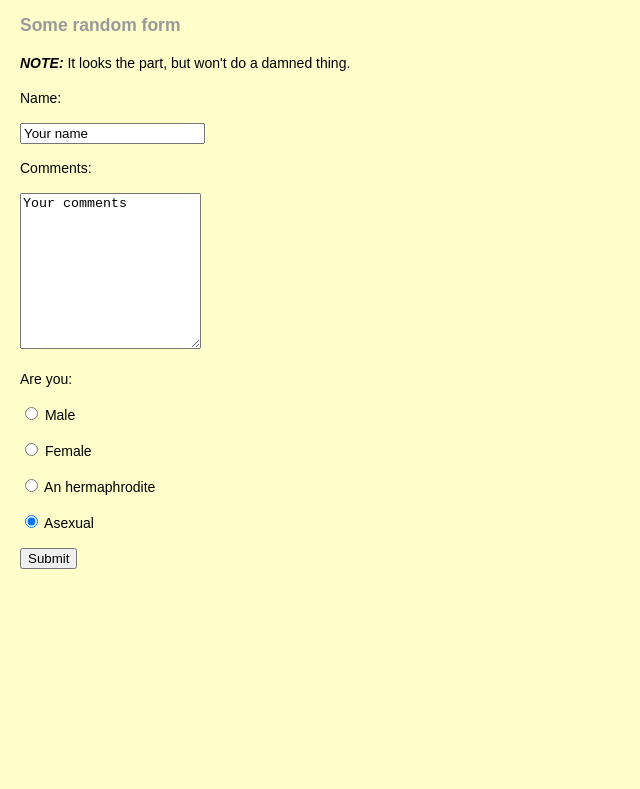
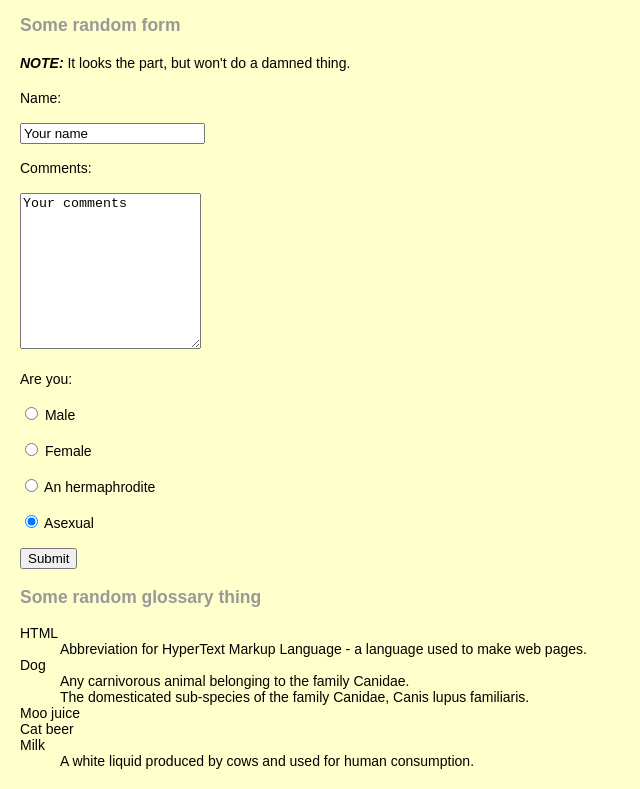
Before and after one commit to lysanironman/Sample_HTML, a plain HTML site: page index.html in a window 1280 px wide. Shown: the part 922-1711 px from the top of the page, without its empty margins (0-640 px from the left). Before the commit the page ends 1511 px from the top, so only its background shows below. Drawn offline with Linux system fonts and the light colour scheme.

Commit message:
Adding Descriptive List - Useful for Definitions and References.

```diff
--- a/index.html
+++ b/index.html
@@ -91,5 +91,19 @@
 <p><input type="radio" name="areyou" value="asexual" checked> Asexual</p>
 <p><input type="submit"></p>
 </form>
+<h3>Some random glossary thing</h3>
+<dl>
+    <dt>HTML</dt>
+    <dd>Abbreviation for HyperText Markup Language - a language used to make web pages.</dd>
+
+    <dt>Dog</dt>
+    <dd>Any carnivorous animal belonging to the family Canidae.</dd>
+    <dd>The domesticated sub-species of the family Canidae, Canis lupus familiaris.</dd>
+
+    <dt>Moo juice</dt>
+    <dt>Cat beer</dt>
+    <dt>Milk</dt>
+    <dd>A white liquid produced by cows and used for human consumption.</dd>
+</dl>
 </body>
 </html>
```
